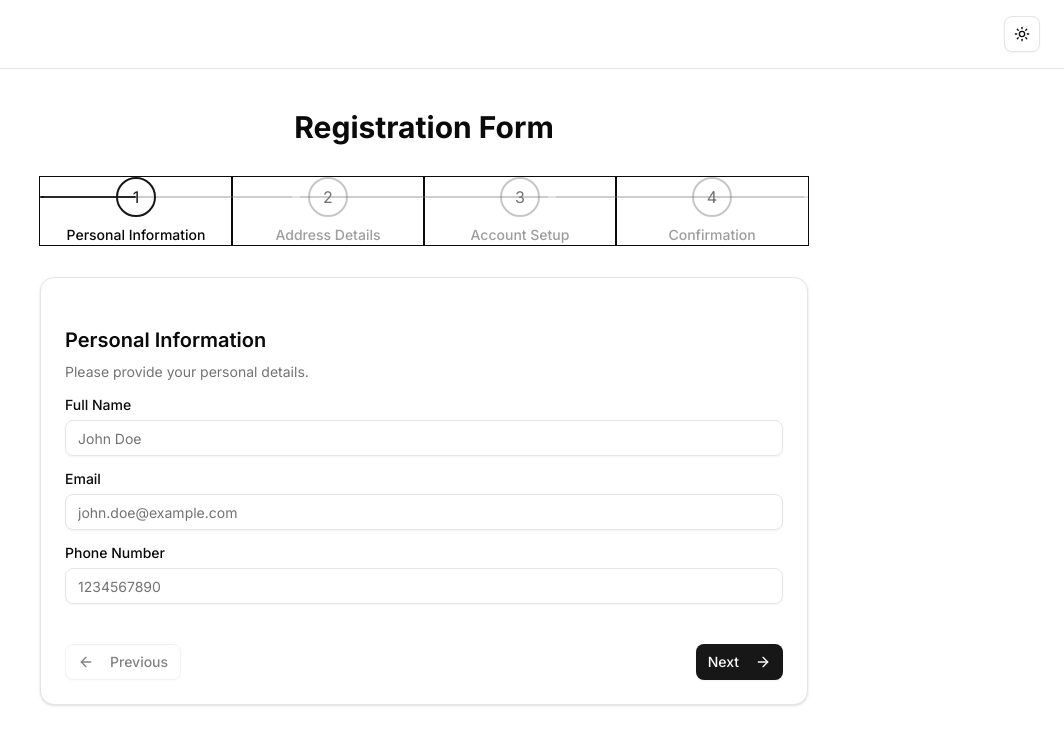
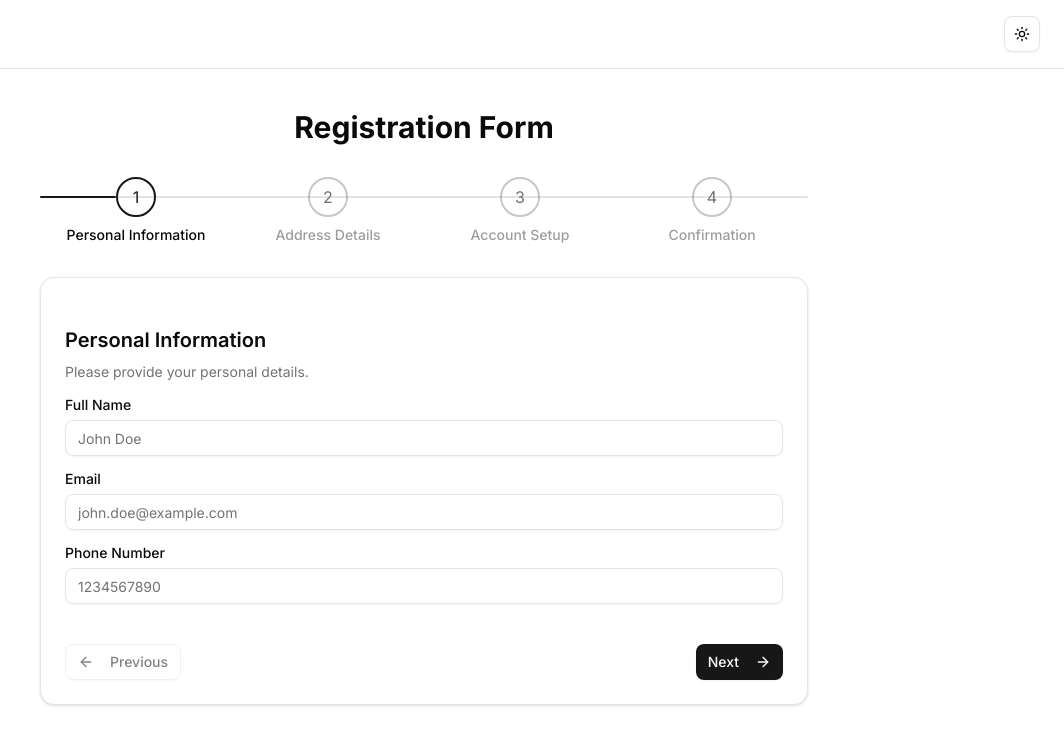
Before and after one commit to webdevsk/mvp-registration-app-nextjs, a Next.js app: page / in a window 1280 px wide. Shown: the top 744 px of the page, without its empty margins (216-1280 px from the left). Built offline with nearby package versions, Linux system fonts and the light colour scheme.

Commit message:
fixed stepper

```diff
--- a/components/form-stepper.tsx
+++ b/components/form-stepper.tsx
@@ -22,10 +22,10 @@ export function FormStepper({ steps, currentStep }: FormStepperProps) {
       {/* Step indicators */}
       <div className="flex w-full items-center">
         {steps.map((step) => (
-          <div key={step.id} className="flex flex-1 flex-col items-center ring-1">
+          <div key={step.id} className="flex flex-1 flex-col items-center">
             <div
               className={cn(
-                "z-10 flex h-10 w-10 items-center justify-center rounded-full border-2 transition-all duration-200",
+                "z-10 flex size-10 items-center justify-center rounded-full border-2 transition-all duration-200",
                 currentStep > step.id
                   ? "bg-primary border-primary text-primary-foreground"
                   : currentStep === step.id
@@ -62,26 +62,9 @@ export function FormStepper({ steps, currentStep }: FormStepperProps) {
         <div
           className="bg-primary absolute top-0 left-0 h-full rounded-full transition-all duration-300 ease-in-out"
           style={{
-            width: `${progressPercentage}%`,
+            width: `calc(${progressPercentage}% - (40px/2))`, // Adjust for the size of the step indicators
           }}
         />
-      </div>
-
-      {/* Connector lines between steps */}
-      <div className="absolute top-5 right-0 left-0 z-0 flex -translate-y-1/2 justify-between">
-        {steps.map((step, index) => {
-          // Don't render a connector after the last step
-          if (index === steps.length - 1) return null
-
-          const isCompleted = currentStep > step.id
-
-          return (
-            <div
-              key={`connector-${step.id}`}
-              className={cn("mx-1 h-0.5 flex-1", isCompleted ? "bg-primary" : "bg-muted-foreground/20")}
-            />
-          )
-        })}
       </div>
     </div>
   )
```
